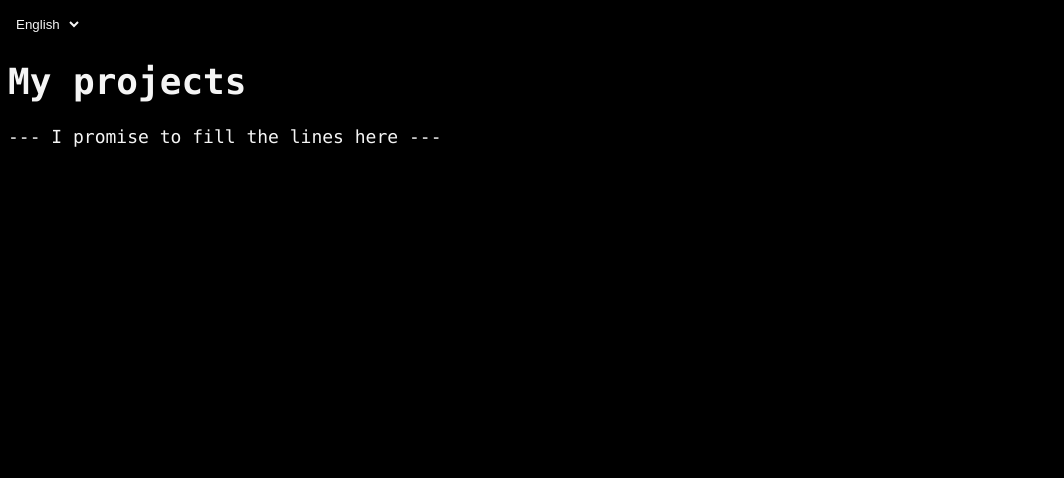
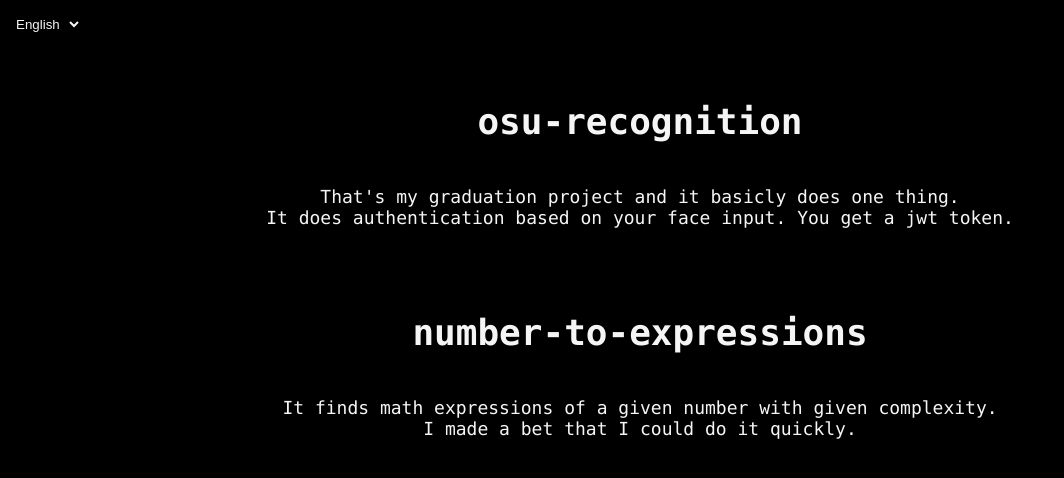
Before and after one commit to Trapov/trapov.github.io, a Vue app: page /my-projects in a window 1280 px wide. Shown: the top 478 px of the page, without its empty margins (0-1064 px from the left). Built offline with nearby package versions, Linux system fonts and the light colour scheme.

Commit message:
Added projects.

```diff
--- a/src/pages/MyProjects.vue
+++ /dev/null
@@ -1,10 +0,0 @@
-<template>
-  <div id="my-projects">
-    <h1>
-      My projects
-    </h1>
-    <div>
-      --- I promise to fill the lines here ---
-    </div>
-  </div>
-</template>
--- /dev/null
+++ b/src/pages/MyProjects/NumberToExpressions.vue
@@ -0,0 +1,28 @@
+<template>
+  <container fluid column align-items="center">
+    <h1>
+      number-to-expressions
+    </h1>
+    <container class="if-hover-hightlight" alignItems="center" justify-content="center" fluid column :size="6">
+      <div>
+        It finds math expressions of a given number with given complexity.
+      </div>
+      <div>
+        I made a bet that I could do it quickly.
+      </div>
+    </container>
+  </container>
+
+</template>
+
+<script>
+import Container from '../../components/Container';
+
+export default {
+  components: {
+    Container
+  }
+}
+</script>
+<style>
+</style>
--- /dev/null
+++ b/src/pages/MyProjects/OsuRecognition.vue
@@ -0,0 +1,54 @@
+<template>
+  <container fluid column align-items="center">
+    <h1>
+      osu-recognition
+    </h1>
+    <container class="if-hover-hightlight" alignItems="center" justify-content="center" fluid column :size="6">
+      <div>
+        That's my graduation project and it basicly does one thing.
+      </div>
+      <div>
+        It does authentication based on your face input. You get a jwt token.
+      </div>
+    </container>
+  </container>
+
+</template>
+
+<script>
+import Container from '../../components/Container';
+
+export default {
+  components: {
+    Container
+  }
+}
+</script>
+<style>
+
+ol {
+  list-style: none;
+
+}
+
+.hoverable-list > li {
+  cursor: pointer;
+  font-size: 18px;
+}
+
+.hoverable-list .with-padding {
+  padding: 10px;
+}
+
+.hoverable-list.red > li > span:hover {
+  background-color: aqua;
+  color: black;
+  font-weight: 1000;
+}
+
+.hoverable-list.green > li > span:hover {
+  background-color: aqua;
+  color: black;
+  font-weight: 1000;
+}
+</style>
--- /dev/null
+++ b/src/pages/MyProjects/index.vue
@@ -0,0 +1,22 @@
+<template>
+  <div id="my-projects">
+    <container fluid column>
+      <osu-recognition />
+      <number-to-expressions />
+    </container>
+  </div>
+</template>
+
+<script>
+import OsuRecognition from "./OsuRecognition";
+import NumberToExpressions from "./NumberToExpressions";
+import Container from "../../components/Container";
+
+export default {
+  components: {
+    OsuRecognition,
+    NumberToExpressions,
+    Container
+  }
+}
+</script>
--- a/src/router.js
+++ b/src/router.js
@@ -5,7 +5,7 @@ import { createRouter, createWebHistory } from 'vue-router'
 // import WhereIWorked from './pages/WhereIWorked.vue'
 
 const AboutMe = () => import(/* webpackChunkName: "about-me" */ './pages/AboutMe')
-const MyProjects = () => import(/* webpackChunkName: "my-projects" */ './pages/MyProjects.vue')
+const MyProjects = () => import(/* webpackChunkName: "my-projects" */ './pages/MyProjects')
 const WhereIWorked = () => import(/* webpackChunkName: "where-i-worked" */ './pages/WhereIWorked.vue')
 
 export default createRouter({
```
